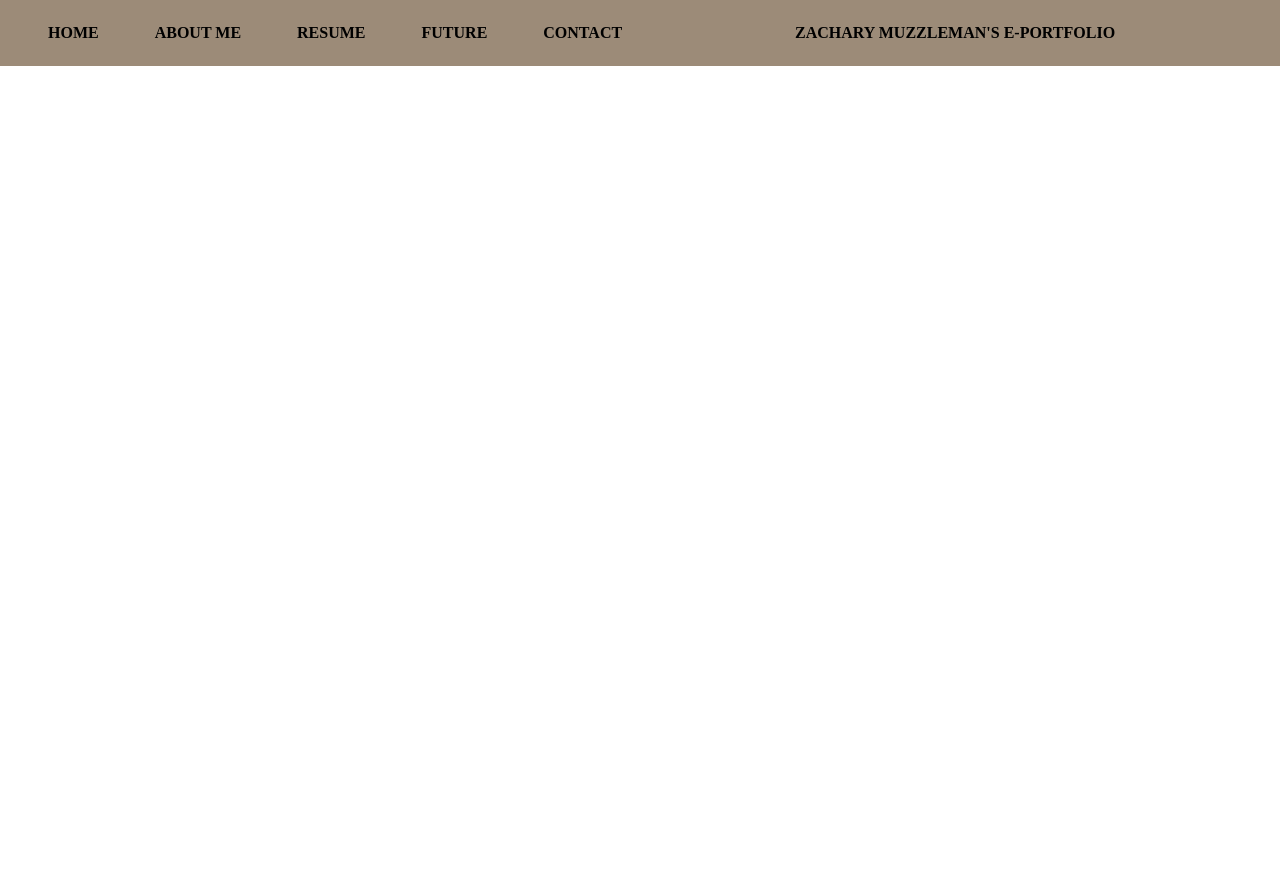
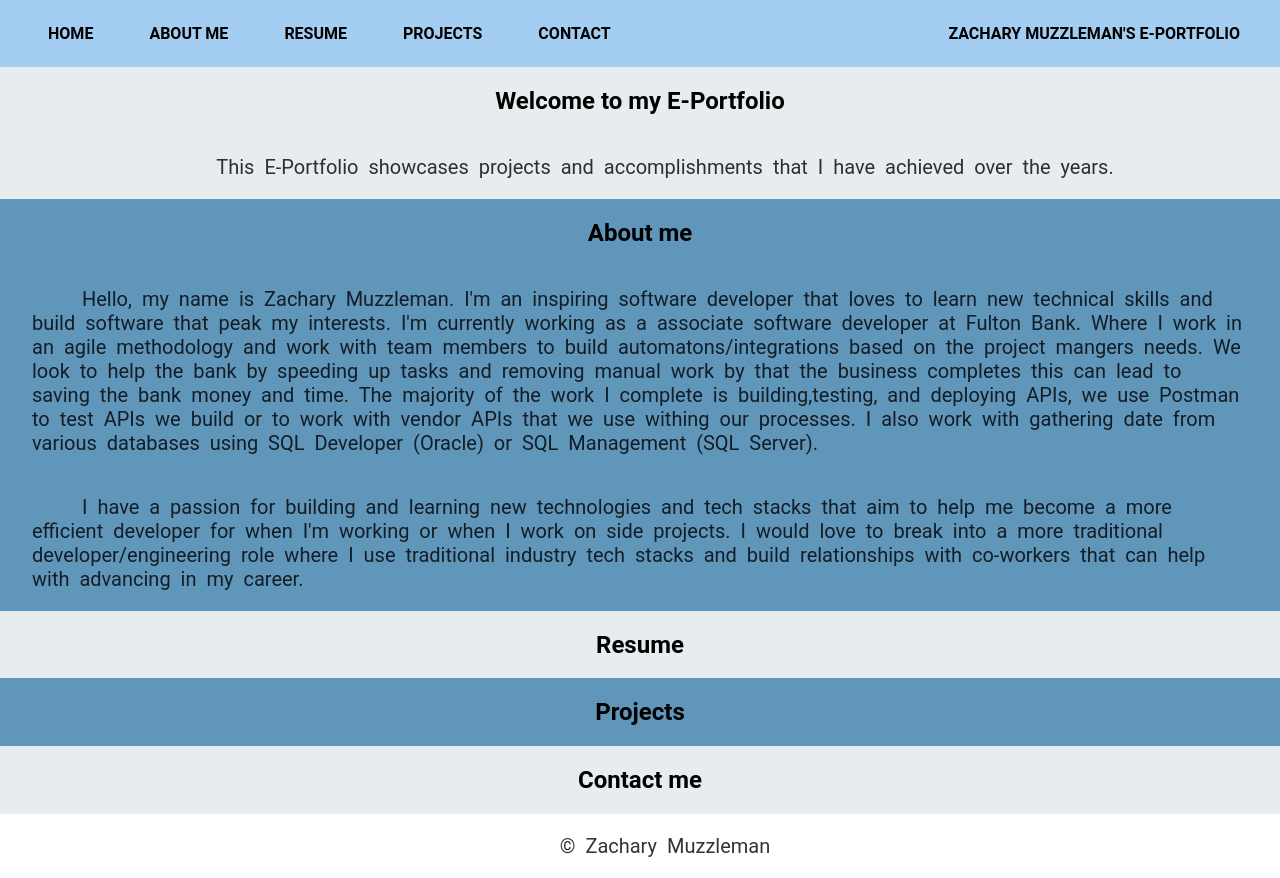
Before and after one commit to ZachMuzzle/E-Portfolio, a website: page public/index.html in a window 1280 px wide. Before the commit the page ends 800 px from the top, so only its background shows below. Drawn offline with Linux system fonts and the light colour scheme.

Commit message:
Added sections and info to the home and about me sections

```diff
--- /dev/null
+++ b/public/css/sections.css
@@ -0,0 +1,28 @@
+.section-container {
+    display: flex;
+    flex-direction: column;
+    align-items: center;
+    padding: 0 2rem;
+    margin: 0 auto;
+}
+
+section:nth-of-type(odd) {
+    background-color: #E7ECEF;
+}
+
+section:nth-of-type(even) {
+    background-color: #6096BA;
+}
+
+p {
+    word-wrap: break-word;
+    font-weight: 400;
+    opacity: 80%;
+    text-indent: 50px;
+    word-spacing: 5px;
+    font-size: 1.25rem;
+}
+
+p:hover {
+    opacity: 100%;
+}
--- a/public/css/styles.css
+++ b/public/css/styles.css
@@ -10,9 +10,51 @@
     --nav-bar-links-margin-left:10rem
 }
 
+/* Keyframes and Animations */
+@keyframes fadeIn {
+    from {
+        opacity: 0;
+        /* transform: translateY(20px); */
+    }
+    to {
+        opacity: 1;
+        /* transform: translateY(0); */
+    }
+}
+
+.fade-in {
+    opacity: 100;
+    animation: fadeIn 2s ease forwards;
+}
+
+.fade-in :nth-child(1) {
+    animation-delay: 0.3s;
+}
+
+.fade-in :nth-child(2) {
+    animation-delay: 0.6s;
+}
+
+.fade-in :nth-child(3) {
+    animation-delay: 0.9s;
+}
+
+.fade-in :nth-child(4) {
+    animation-delay: 1.2s;
+}
+
+.fade-in :nth-child(5) {
+    animation-delay: 1.5s;
+}
+
+.fade-in :nth-child(6) {
+    animation-delay: 1.9s;
+}
+
 body {
     margin: 0;
     padding: 0;
+    font-family: 'Roboto', sans-serif;
     /* display: grid; */
 }
 
@@ -21,7 +63,7 @@ body {
     width: 100%;
     justify-content: space-between;
     align-items: center;
-    background-color: rgb(156, 139, 120);
+    background-color: #A3CEF1
 }
 .navbar {
     top: 0;
@@ -47,7 +89,7 @@ body {
     /* margin-right: var(--nav-bar-home-margin-right); */
     display: flex;
     padding: 1rem;
-    margin: auto;
+    margin: 0.5rem 1.5rem .5rem auto;
 }
 
 .nav-bar-home li a {
@@ -124,7 +166,11 @@ body {
 .nav-bar-pages-burger.active .bar:nth-child(3) {
     transform: rotate(-45deg) translateY(-8px);
 }
-
+/* Footer */
+footer {
+    text-align: center;
+    padding: auto;
+}
 /* Media Queries */
 @media screen and (max-width:800px) {
     .nav-bar-home {
--- a/public/index.html
+++ b/public/index.html
@@ -5,8 +5,10 @@
     <meta name="viewport" content="width=device-width, initial-scale=1.0">
     <title>Portfolio</title>
     <link href="css/styles.css" rel="stylesheet">
+    <link href="css/sections.css" rel="stylesheet">
+
 </head>
-<header class="header">
+<header class="header fade-in">
     <!-- Mobile Header -->
      <div class="mobileHeader">
         <div class="nav-bar-pages-burger" id="burger">
@@ -25,7 +27,7 @@
                    <li class="nav-bar-pages-list-item"><a>Home</a></li>
                    <li><a>About me</a></li>
                    <li><a>Resume</a></li>
-                   <li><a>Future</a></li>
+                   <li><a>Projects</a></li>
                    <li><a>Contact</a></li>
                </ul>
                <ul class="nav-bar-home" id="nav-bar-home">
@@ -35,7 +37,57 @@
        </nav>
 </header>
 <body>
+    <section id="home" class="fade-in">
+        <div class="section-container">
+
+            <h1>
+                Welcome to my E-Portfolio
+            </h1>
+            <p>
+                This E-Portfolio showcases projects and accomplishments that I have achieved over the years.
+            </p>
+        </div>
+    </section>
+
+    <section id="about-me" class="fade-in">
+        <div class="section-container">
+            <h2>About me</h2>
+            <p>
+                Hello, my name is Zachary Muzzleman. I'm an inspiring software developer that loves to learn new technical skills
+                and build software that peak my interests. I'm currently working as a associate software developer at Fulton Bank.
+                Where I work in an agile methodology and work with team members to build automatons/integrations based on the project
+                mangers needs. We look to help the bank by speeding up tasks and removing manual work by that the business completes
+                this can lead to saving the bank money and time. The majority of the work I complete is building,testing, and deploying APIs,
+                we use Postman to test APIs we build or to work with vendor APIs that we use withing our processes. I also work with gathering
+                date from various databases using SQL Developer (Oracle) or SQL Management (SQL Server).
+            </p>
+            <p>
+                I have a passion for building and learning new technologies and tech stacks that aim to help me become a more efficient developer
+                for when I'm working or when I work on side projects. I would love to break into a more traditional developer/engineering role
+                where I use traditional industry tech stacks and build relationships with co-workers that can help with advancing in my career.
+            </p>
+        </div>
+    </section>
+    <section id="resume" class="fade-in">
+        <div class="section-container">
+            <h2>Resume</h2>
+        </div>
+    </section>
+    <section id="projects" class="fade-in">
+        <div class="section-container">
+            <h2>Projects</h2>
+        </div>
+    </section>
+    <section id="contact" class="fade-in">
+        <div class="section-container">
+            <h2>Contact me</h2>
+        </div>
+    </section>
         <script src="js/script.js"></script>
-     <!-- NAV-BAR END -->
-</body>
+        <footer class="fade-in">
+            <p>
+                © Zachary Muzzleman
+            </p>
+        </footer>
+    </body>
 </html>
```
Also changed, not shown: public/js/script.js (+0 -29 lines).
